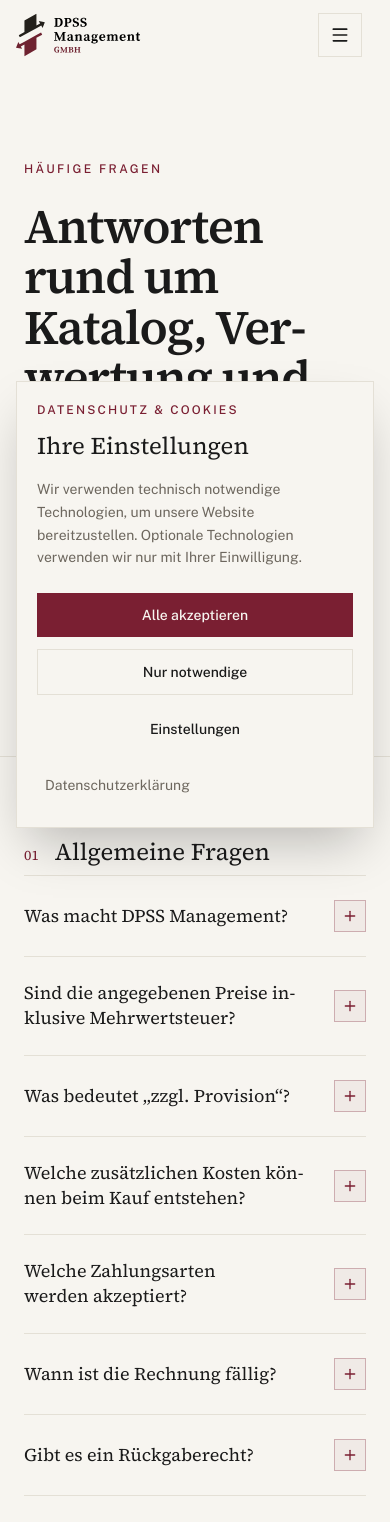
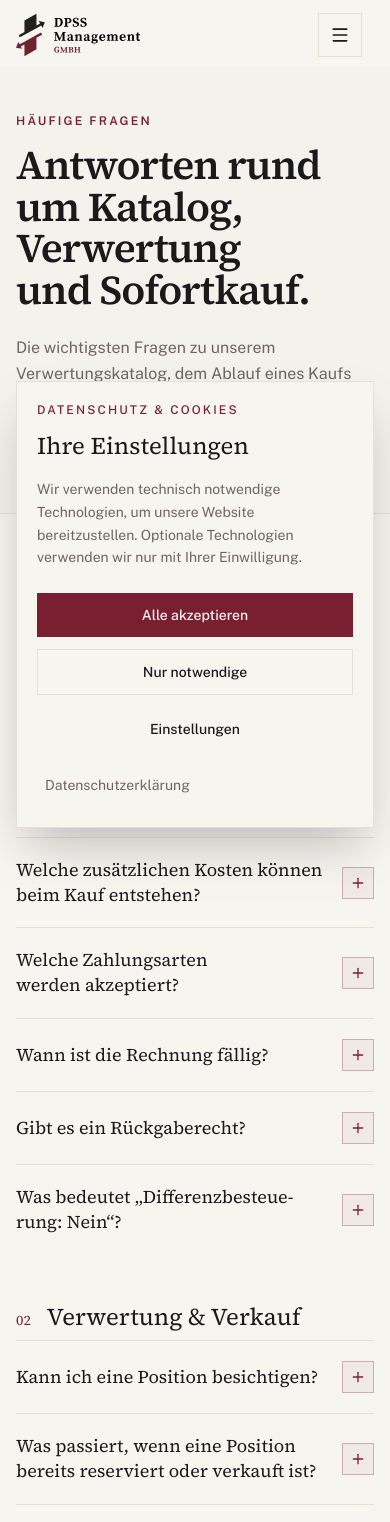
Before and after one commit to mueller433/kanzlei-website, a Next.js app: page /faq in a window 390 px wide. Shown: the top 1522 px of the page. Built offline with nearby package versions, Linux system fonts and the light colour scheme.

Commit message:
Polish FAQ and insights pages for mobile

```diff
--- a/app/(frontend)/aktuelles/page.tsx
+++ b/app/(frontend)/aktuelles/page.tsx
@@ -1,6 +1,4 @@
 import Link from 'next/link'
-import React from 'react'
-
 import { NEWS_BEITRAEGE } from '@/lib/kanzlei-daten'
 
 export const metadata = {
@@ -12,16 +10,15 @@ export const metadata = {
 export default function AktuellesSeite() {
   return (
     <div>
-      {/* HERO */}
-      <section className="border-b border-border">
-        <div className="mx-auto max-w-6xl px-6 py-24 md:px-10 md:py-32">
-          <p className="mb-6 text-xs font-medium uppercase tracking-[0.2em] text-accent">
+      <section className="border-b border-border bg-muted/35">
+        <div className="mx-auto max-w-7xl px-4 py-12 sm:px-6 sm:py-16 lg:px-10 lg:py-20">
+          <p className="mb-4 text-xs font-semibold uppercase tracking-[0.18em] text-accent">
             Aktuelles
           </p>
-          <h1 className="max-w-4xl font-serif text-5xl font-semibold leading-[1.05] tracking-tight text-foreground text-balance md:text-6xl">
-            Neuigkeiten &amp; Fachbeiträge
+          <h1 className="max-w-4xl font-serif text-[clamp(2.55rem,5vw,4.6rem)] font-semibold leading-[1.02] tracking-tight text-foreground text-balance">
+            Einblicke aus Bewertung und Verwertung
           </h1>
-          <p className="mt-8 max-w-2xl text-lg leading-relaxed text-muted-foreground text-pretty">
+          <p className="mt-6 max-w-2xl text-base leading-relaxed text-muted-foreground text-pretty sm:text-lg">
             Fachliche Einblicke und aktuelle Meldungen rund um Insolvenzverfahren, Restrukturierung
             und die strukturierte Verwertung von Vermögenswerten.
           </p>
@@ -30,13 +27,13 @@ export default function AktuellesSeite() {
 
       {/* BEITRÄGE */}
       <section>
-        <div className="reveal mx-auto max-w-6xl px-6 py-20 md:px-10 md:py-28">
+        <div className="reveal mx-auto max-w-7xl px-4 py-12 sm:px-6 sm:py-16 lg:px-10 lg:py-20">
           <div className="grid grid-cols-1 gap-6 md:grid-cols-2">
             {NEWS_BEITRAEGE.map((beitrag) => (
               <Link
                 key={beitrag.slug}
                 href={`/aktuelles/${beitrag.slug}`}
-                className="group flex h-full flex-col gap-5 border border-border bg-card p-8 transition-colors hover:border-accent focus:outline-none focus-visible:ring-2 focus-visible:ring-accent md:p-10"
+                className="group flex h-full flex-col gap-5 border-t-2 border-accent bg-card p-6 transition-colors hover:bg-muted/30 focus:outline-none focus-visible:ring-2 focus-visible:ring-accent sm:p-8"
               >
                 <div className="flex items-center gap-4 text-xs uppercase tracking-[0.16em]">
                   <span className="text-accent">{beitrag.kategorie}</span>
--- a/app/(frontend)/faq/page.tsx
+++ b/app/(frontend)/faq/page.tsx
@@ -1,5 +1,3 @@
-import React from 'react'
-
 import { FaqSection } from '@/components/faq-section'
 import { KontaktCta } from '@/components/kontakt-cta'
 import { FAQ_KATEGORIEN } from '@/lib/faq-daten'
@@ -13,16 +11,15 @@ export const metadata = {
 export default function FaqSeite() {
   return (
     <div>
-      {/* HERO */}
-      <section className="border-b border-border">
-        <div className="mx-auto max-w-6xl px-6 py-24 md:px-10 md:py-32">
-          <p className="mb-6 text-xs font-medium uppercase tracking-[0.2em] text-accent">
+      <section className="border-b border-border bg-muted/35">
+        <div className="mx-auto max-w-7xl px-4 py-12 sm:px-6 sm:py-16 lg:px-10 lg:py-20">
+          <p className="mb-4 text-xs font-semibold uppercase tracking-[0.18em] text-accent">
             Häufige Fragen
           </p>
-          <h1 className="max-w-4xl font-serif text-5xl font-semibold leading-[1.05] tracking-tight text-foreground text-balance md:text-6xl">
+          <h1 className="max-w-4xl font-serif text-[clamp(2.55rem,5vw,4.6rem)] font-semibold leading-[1.02] tracking-tight text-foreground text-balance">
             Antworten rund um Katalog, Verwertung und Sofortkauf.
           </h1>
-          <p className="mt-8 max-w-2xl text-lg leading-relaxed text-muted-foreground text-pretty">
+          <p className="mt-6 max-w-2xl text-base leading-relaxed text-muted-foreground text-pretty sm:text-lg">
             Die wichtigsten Fragen zu unserem Verwertungskatalog, dem Ablauf eines Kaufs und der
             Sofortkauf-Abwicklung – kompakt zusammengefasst. Für alles Weitere kontaktieren Sie
             uns gerne direkt.
@@ -32,8 +29,8 @@ export default function FaqSeite() {
 
       {/* KATEGORIEN */}
       <section className="border-b border-border">
-        <div className="mx-auto max-w-4xl px-6 py-20 md:px-10 md:py-28">
-          <div className="flex flex-col gap-16 md:gap-20">
+        <div className="mx-auto max-w-5xl px-4 py-12 sm:px-6 sm:py-16 lg:px-10 lg:py-20">
+          <div className="flex flex-col gap-12 sm:gap-16">
             {FAQ_KATEGORIEN.map((kategorie, index) => (
               <div key={kategorie.slug} id={kategorie.slug}>
                 <div className="mb-2 flex items-baseline gap-4">
--- a/components/faq-section.tsx
+++ b/components/faq-section.tsx
@@ -49,7 +49,7 @@ export function FaqSection({
                 onClick={() => toggle(eintrag.id)}
                 aria-expanded={offen}
                 aria-controls={antwortId}
-                className="flex w-full items-center justify-between gap-4 py-6 text-left transition-colors focus:outline-none focus-visible:ring-2 focus-visible:ring-accent"
+                className="flex min-h-16 w-full items-center justify-between gap-4 py-5 text-left transition-colors focus:outline-none focus-visible:ring-2 focus-visible:ring-accent sm:py-6"
               >
                 <span className="font-serif text-lg leading-snug text-foreground text-pretty md:text-xl">
                   {eintrag.frage}
@@ -73,7 +73,7 @@ export function FaqSection({
               }`}
             >
               <div className="overflow-hidden">
-                <div className="flex flex-col gap-3 pb-6 pr-12 text-base leading-relaxed text-muted-foreground text-pretty md:pr-16">
+                <div className="flex flex-col gap-3 pb-6 pr-2 text-sm leading-relaxed text-muted-foreground text-pretty sm:pr-12 sm:text-base md:pr-16">
                   {eintrag.antwort.map((absatz, index) => (
                     <p key={index}>{absatz}</p>
                   ))}
```
